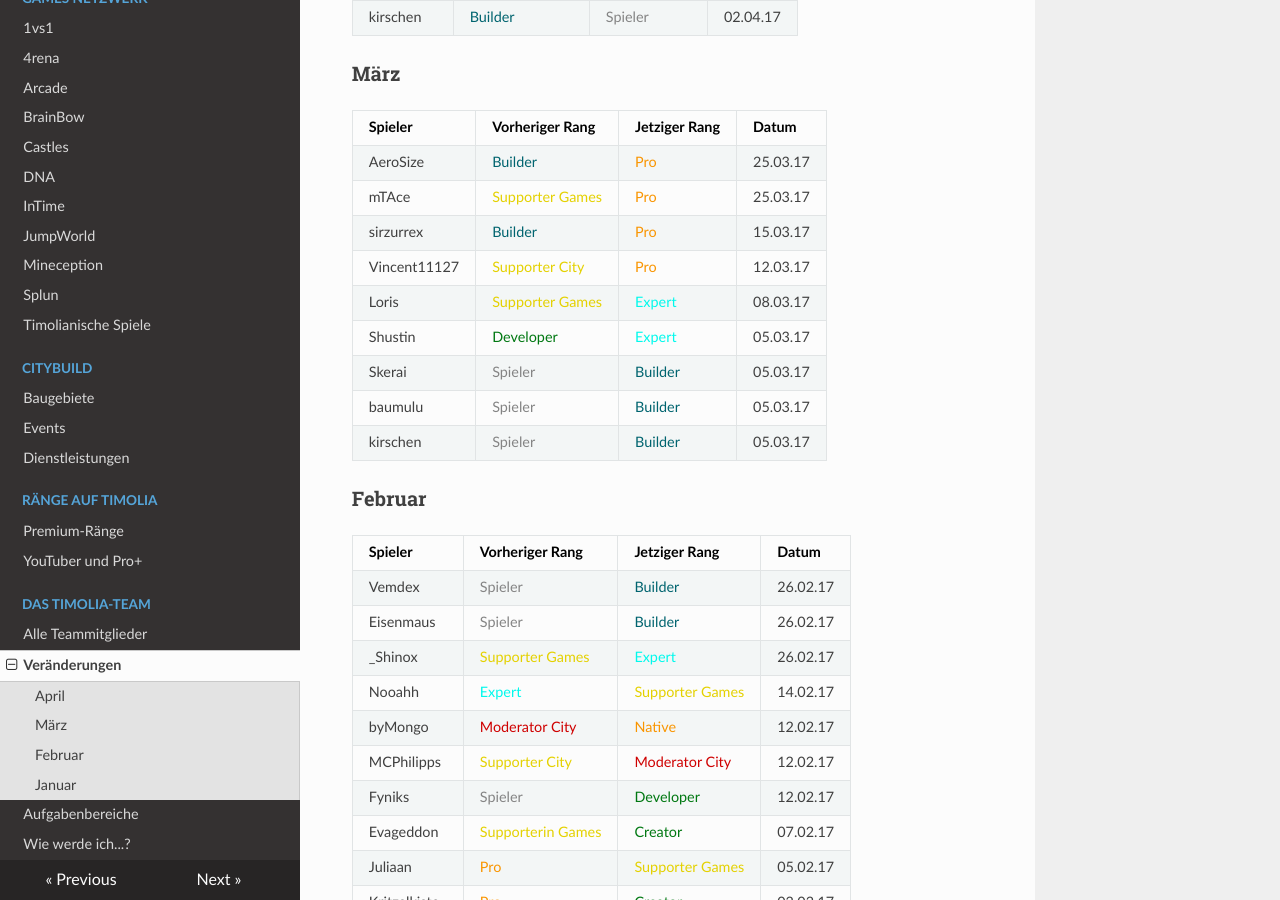
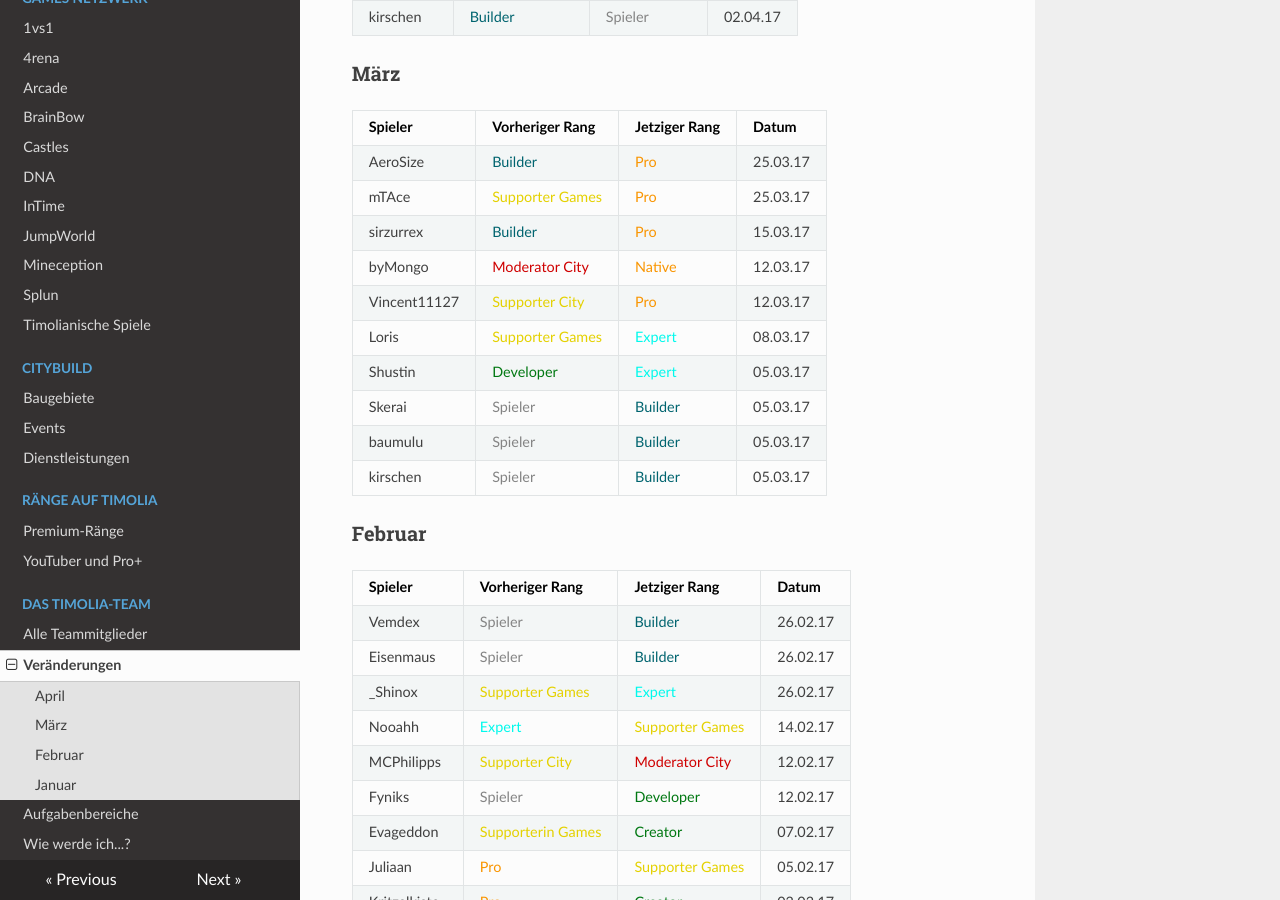
Before and after one commit to TimoliaDE/HowTo, an MkDocs documentation site: the page built from docs/team/changes.md, in a window 1280 px wide and 900 px high, scrolled down 363 px. Built offline with MkDocs 1.6.1, drawn with Linux system fonts in a browser that asks for light colours; nearby versions of some CDN libraries; old or Windows-style settings are respelled for this version of MkDocs; part of the change alters nothing that is shown.

Commit message:
byMongo richtiges Datum

```diff
--- a/docs/team/changes.md
+++ b/docs/team/changes.md
@@ -16,6 +16,7 @@ Hier werden alle Aus- und Eintritte, bzw. Beförderungen und Degradierungen aufg
 |AeroSize | <span style="color:#00646F">Builder</span> |<span style="color:#F99500">Pro</span>  | 25.03.17 |
 |mTAce | <span style="color:#E4D100">Supporter Games</span> | <span style="color:#F99500">Pro</span>  | 25.03.17 |
 |sirzurrex | <span style="color:#00646F">Builder</span> | <span style="color:#F99500">Pro</span> | 15.03.17
+|byMongo | <span style="color:#CF0101">Moderator City</span> | <span style="color:#F99500">Native</span> | 12.03.17 |
 |Vincent11127 | <span style="color:#E4D100">Supporter City</span> | <span style="color:#F99500">Pro</span> | 12.03.17 |
 |Loris | <span style="color:#E4D100">Supporter Games</span> | <span style="color:#00F9EC">Expert</span> | 08.03.17 |
 |Shustin | <span style="color:#007812">Developer</span> | <span style="color:#00F9EC">Expert</span> | 05.03.17 |
@@ -30,7 +31,6 @@ Hier werden alle Aus- und Eintritte, bzw. Beförderungen und Degradierungen aufg
 |Eisenmaus | <span style="color:#848484">Spieler</span> | <span style="color:#00646F">Builder</span> | 26.02.17 |
 |_Shinox | <span style="color:#E4D100">Supporter Games</span> | <span style="color:#00F9EC">Expert</span> | 26.02.17 |
 |Nooahh | <span style="color:#00F9EC">Expert</span> | <span style="color:#E4D100">Supporter Games</span> | 14.02.17 |
-|byMongo | <span style="color:#CF0101">Moderator City</span> | <span style="color:#F99500">Native</span> | 12.02.17 |
 |MCPhilipps | <span style="color:#E4D100">Supporter City</span> | <span style="color:#CF0101">Moderator City</span> | 12.02.17 |
 |Fyniks | <span style="color:#848484">Spieler</span> | <span style="color:#007812">Developer</span> | 12.02.17 |
 |Evageddon | <span style="color:#E4D100">Supporterin Games</span> | <span style="color:#007812">Creator</span> | 07.02.17 |
```
